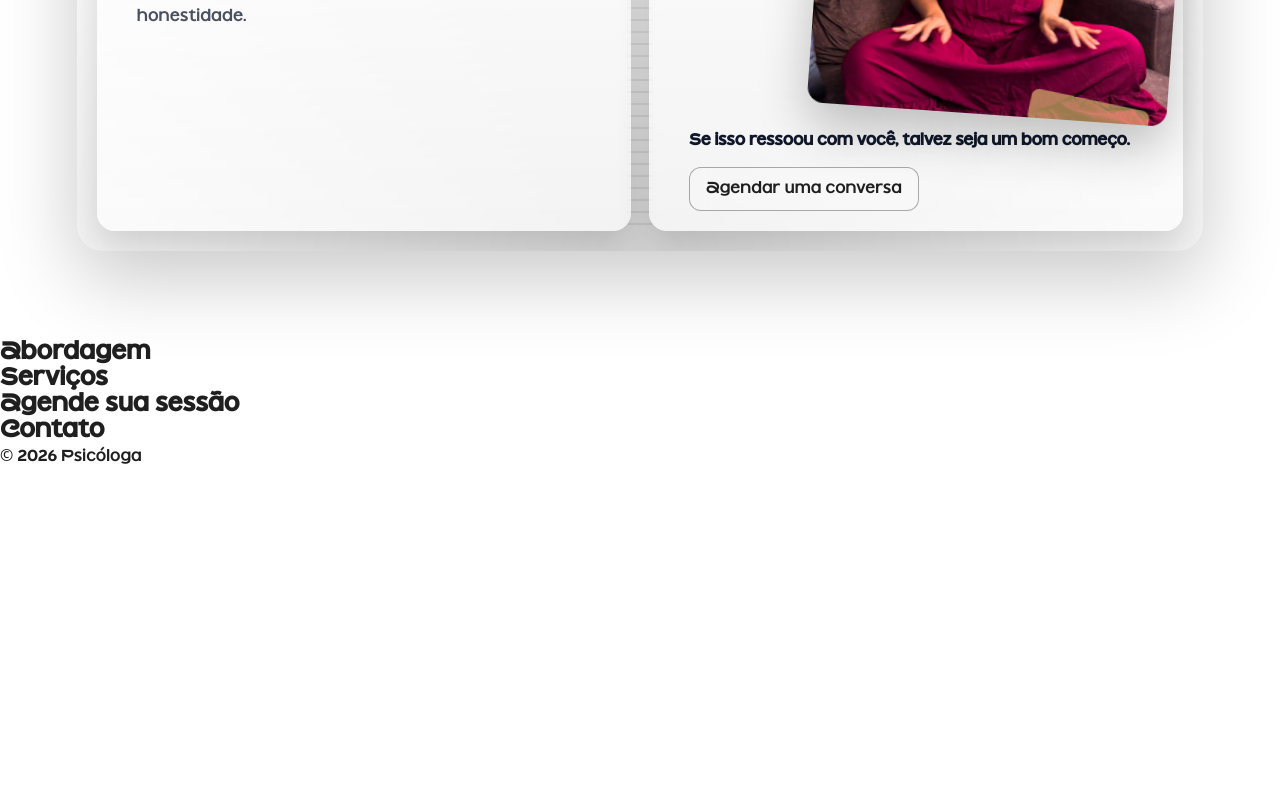
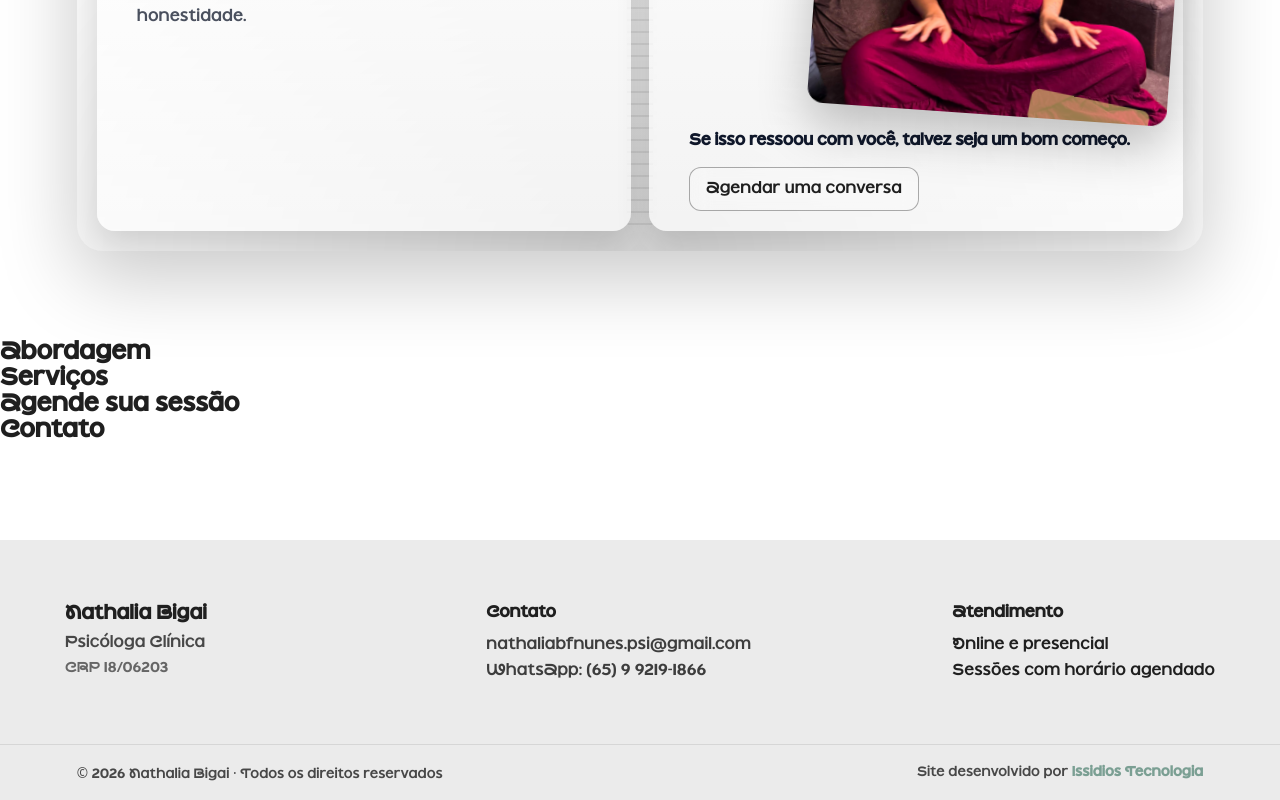
Before and after one commit to mathbigai/site-nathy, a React (Vite) app: page / in a window 1280 px wide. Shown: the part 3441-4241 px from the top of the page. Before the commit the page ends 3907 px from the top, so only its background shows below. Built offline with nearby package versions, Linux system fonts and the light colour scheme.

Commit message:
feat: Ajusta o footer

```diff
--- a/src/components/layout/Footer.tsx
+++ b/src/components/layout/Footer.tsx
@@ -1,7 +1,62 @@
+import "../../styles/layout/footer.scss"
+
 export default function Footer() {
   return (
-    <footer>
-      <p>© {new Date().getFullYear()} Psicóloga</p>
+    <footer className="footer">
+      <div className="footer__container">
+        {/* BLOCO 1 — IDENTIDADE */}
+        <div className="footer__brand">
+          <p className="footer__name">Nathalia Bigai</p>
+          <p className="footer__role">Psicóloga Clínica</p>
+          <p className="footer__crp">CRP 18/06203</p>
+        </div>
+
+        {/* BLOCO 2 — CONTATO */}
+        <div className="footer__contact">
+          <p className="footer__title">Contato</p>
+
+          <a
+            href="mailto:nathaliabfnunes.psi@gmail.com"
+            className="footer__link"
+          >
+            nathaliabfnunes.psi@gmail.com
+          </a>
+
+          <a
+            href="https://wa.me/5565992191866"
+            target="_blank"
+            rel="noreferrer"
+            className="footer__link"
+          >
+            WhatsApp: (65) 9 9219-1866
+          </a>
+        </div>
+
+        {/* BLOCO 3 — INFORMAÇÕES */}
+        <div className="footer__info">
+          <p className="footer__title">Atendimento</p>
+          <p>Online e presencial</p>
+          <p>Sessões com horário agendado</p>
+        </div>
+      </div>
+
+      {/* BARRA FINAL */}
+      <div className="footer__bottom">
+        <p>
+          © {new Date().getFullYear()} Nathalia Bigai · Todos os direitos reservados
+        </p>
+
+        <p className="footer__dev">
+          Site desenvolvido por{' '}
+          <a
+            href="https://issidiostecnologia.com.br"
+            target="_blank"
+            rel="noreferrer"
+          >
+            Issidios Tecnologia
+          </a>
+        </p>
+      </div>
     </footer>
   )
 }
--- /dev/null
+++ b/src/styles/layout/footer.scss
@@ -0,0 +1,102 @@
+.footer {
+  background: color-mix(in srgb, var(--bg) 92%, #000);
+  color: var(--text);
+  margin-top: 96px;
+
+  &__container {
+    width: min(1150px, 92vw);
+    margin: 0 auto;
+    padding: 64px 0;
+
+    display: flex;
+    gap: 48px;
+    justify-content: space-between;
+    flex-wrap: wrap;
+  }
+
+  /* ===== BRAND ===== */
+  &__brand {
+    display: grid;
+    gap: 6px;
+    min-width: 220px;
+  }
+
+  &__name {
+    margin: 0;
+    font-size: 1.2rem;
+    font-weight: 700;
+  }
+
+  &__role {
+    margin: 0;
+    opacity: 0.8;
+  }
+
+  &__crp {
+    margin: 0;
+    font-size: 0.9rem;
+    opacity: 0.65;
+  }
+
+  /* ===== CONTACT / INFO ===== */
+  &__contact,
+  &__info {
+    display: grid;
+    gap: 8px;
+    min-width: 220px;
+  }
+
+  &__title {
+    font-weight: 650;
+    margin-bottom: 6px;
+  }
+
+  &__link {
+    color: var(--text);
+    text-decoration: none;
+    opacity: 0.85;
+
+    &:hover {
+      opacity: 1;
+      color: var(--primary);
+    }
+  }
+
+  /* ===== BOTTOM ===== */
+  &__bottom {
+    border-top: 1px solid color-mix(in srgb, var(--text) 12%, transparent);
+    padding: 18px 6vw;
+
+    display: flex;
+    justify-content: space-between;
+    align-items: center;
+    flex-wrap: wrap;
+    gap: 10px;
+
+    font-size: 0.85rem;
+    opacity: 0.8;
+  }
+
+  &__dev a {
+    color: var(--primary);
+    text-decoration: none;
+    font-weight: 600;
+
+    &:hover {
+      opacity: 0.85;
+    }
+  }
+
+  /* ===== MOBILE ===== */
+  @media (max-width: 680px) {
+    &__container {
+      padding: 48px 0;
+      gap: 32px;
+    }
+
+    &__bottom {
+      text-align: center;
+      justify-content: center;
+    }
+  }
+}
```
